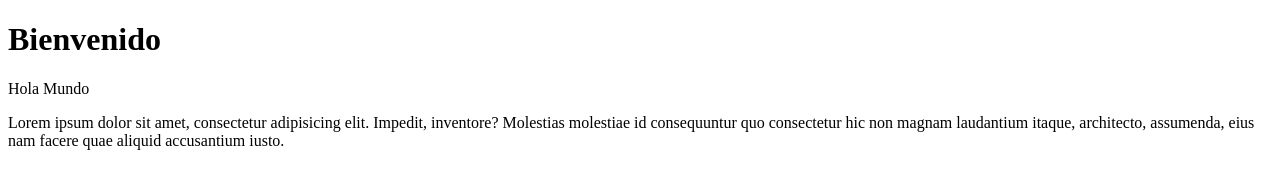
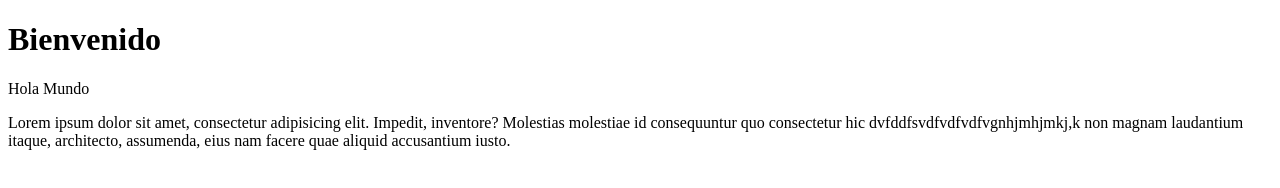
Before and after one commit to mgy-13/primerasPruebas, a plain HTML site: page index.html in a window 1280 px wide. Drawn offline with Linux system fonts and the light colour scheme.

Commit message:
modificacion master

```diff
--- a/index.html
+++ b/index.html
@@ -9,7 +9,7 @@
     <h1>Bienvenido</h1>
     <p>Hola Mundo</p>
     <p>Lorem ipsum dolor sit amet, consectetur adipisicing elit. Impedit, inventore? Molestias molestiae id
-        consequuntur quo consectetur hic
+        consequuntur quo consectetur hic dvfddfsvdfvdfvdfvgnhjmhjmkj,k
         non magnam laudantium itaque, architecto, assumenda, eius nam facere quae aliquid accusantium iusto.</p>
 </body>
 </html>
```
